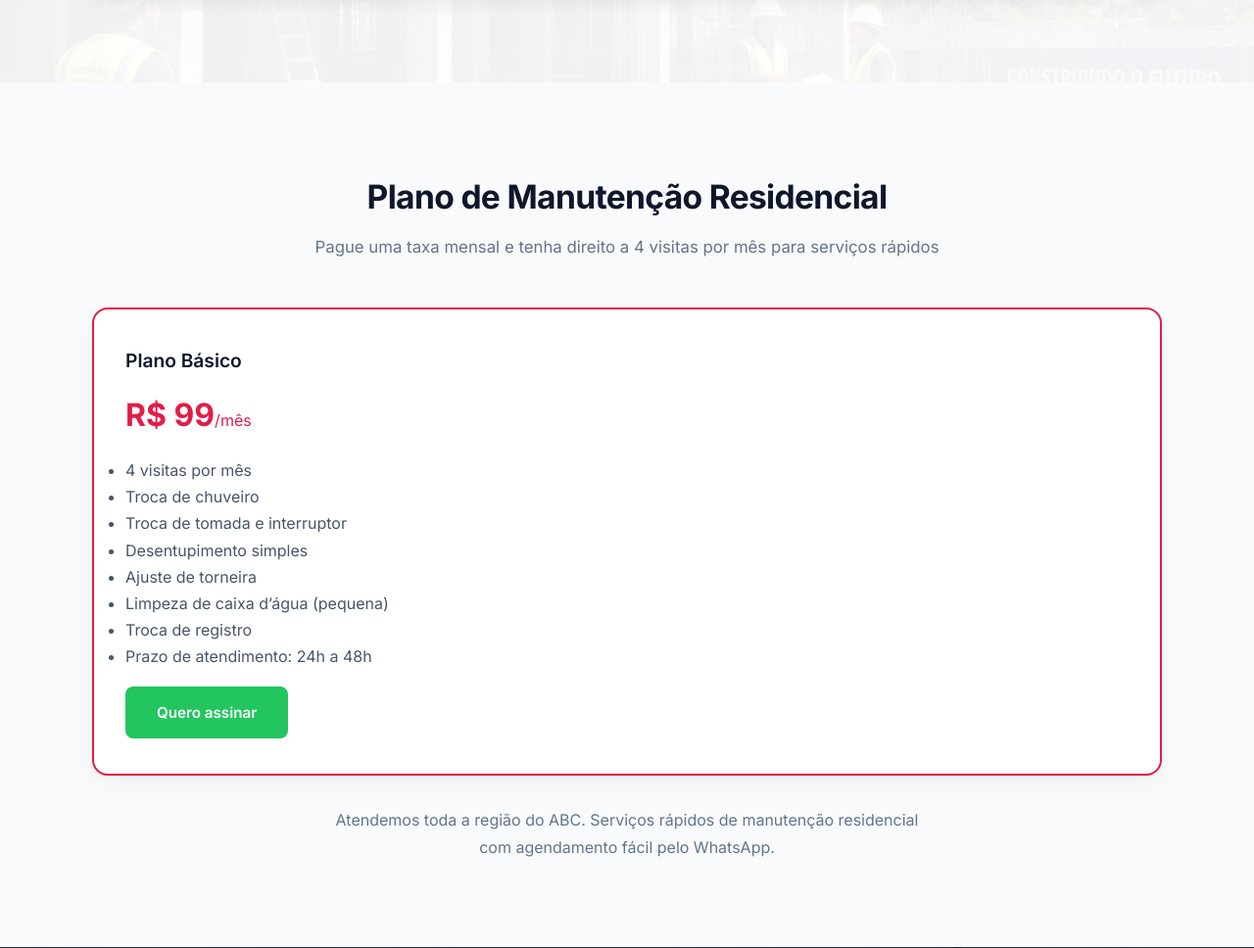
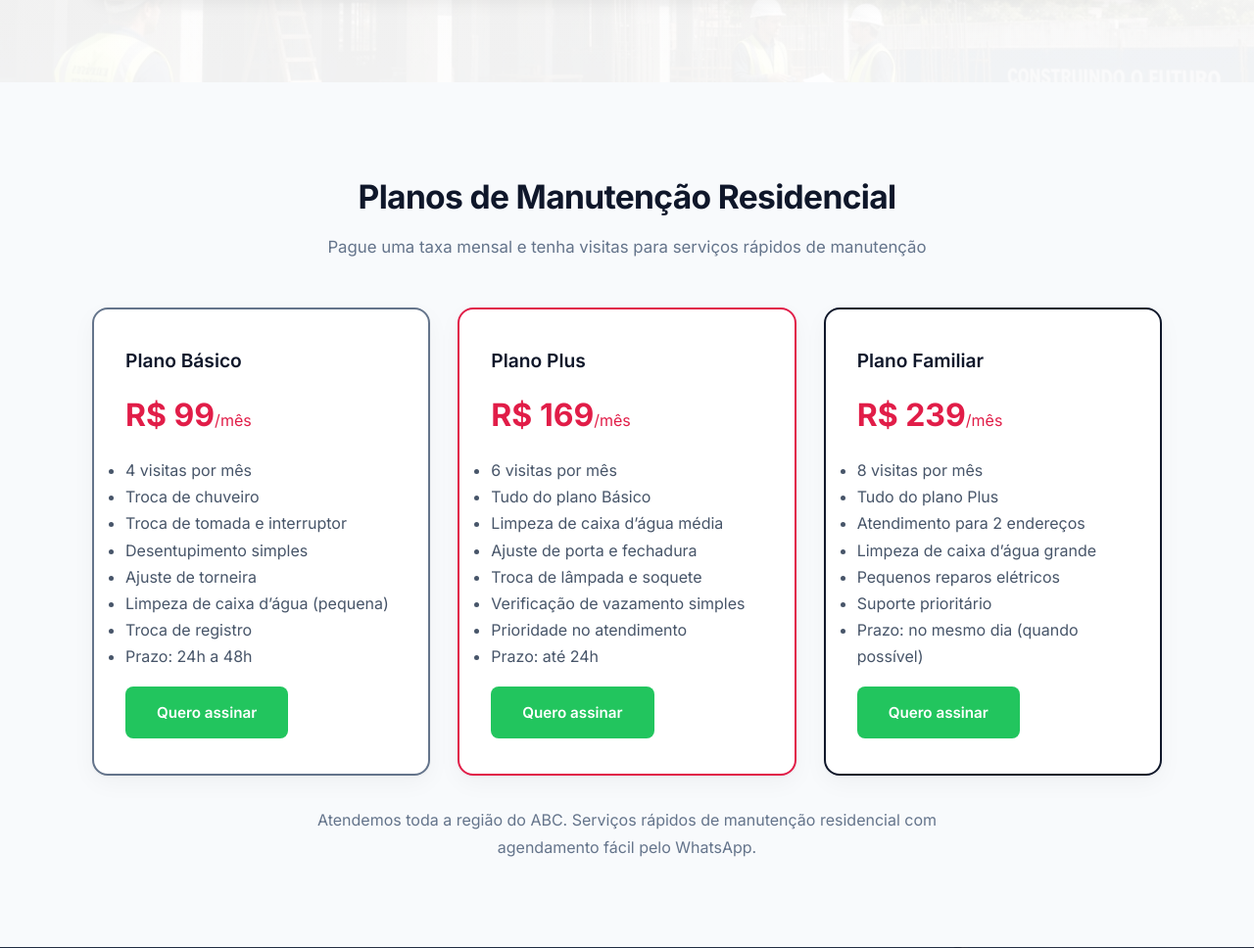
Before and after one commit to coringa187gmailcom-collab/stp-empreiteira, a Flask app: page / in a window 1280 px wide. Shown: the part 3309-4277 px from the top of the page at 98% size. Run offline with Flask 3, Linux system fonts and the light colour scheme.

Commit message:
Adiciona Plano Plus e Familiar + preço R$ 99

```diff
--- a/app.py
+++ b/app.py
@@ -344,18 +344,29 @@ def admin_create_work():
         return redirect(url_for("admin_login"))
     titulo = request.form.get("titulo", "").strip()[:80]
     files = request.files.getlist("foto")
-    if titulo and files and files[0].filename:
-        f = files[0]
-        if allowed(f.filename):
-            name = secure_filename(f.filename)
-            folder = os.path.join(UPLOAD_FOLDER, "obras")
-            os.makedirs(folder, exist_ok=True)
-            path = os.path.join(folder, name)
-            f.save(path)
-            works = load_works()
-            works.append({"titulo": titulo, "imagem": f"/static/uploads/obras/{name}"})
+    if titulo and files:
+        folder = os.path.join(UPLOAD_FOLDER, "obras")
+        os.makedirs(folder, exist_ok=True)
+        works = load_works()
+        added = 0
+        for f in files:
+            if f and f.filename and allowed(f.filename):
+                name = secure_filename(f.filename)
+                # Avoid overwrite
+                base, ext = os.path.splitext(name)
+                i = 1
+                while os.path.exists(os.path.join(folder, name)):
+                    name = f"{base}_{i}{ext}"
+                    i += 1
+                path = os.path.join(folder, name)
+                f.save(path)
+                works.append({"titulo": titulo, "imagem": f"/static/uploads/obras/{name}"})
+                added += 1
+        if added:
             save_works(works)
-            flash("Obra adicionada.", "ok")
+            flash(f"{added} foto(s) adicionada(s) à obra.", "ok")
+        else:
+            flash("Nenhuma foto válida enviada.", "erro")
     return redirect(url_for("admin_panel"))
 
 @app.route("/gestao-stp/obra/edit/<int:idx>", methods=["POST"])
--- a/templates/admin_panel.html
+++ b/templates/admin_panel.html
@@ -47,8 +47,8 @@
       <form method="post" action="/gestao-stp/obra" enctype="multipart/form-data">
         <label>Título da obra</label><br>
         <input type="text" name="titulo" placeholder="Ex: Casa Moderna, Reforma Completa..." required style="width:100%;padding:8px;margin:8px 0;border:1px solid #cbd5e1;border-radius:6px"><br>
-        <label>Foto</label><br>
-        <input type="file" name="foto" accept="image/*" required>
+        <label>Fotos (pode escolher várias)</label><br>
+        <input type="file" name="foto" accept="image/*" multiple required>
         <button type="submit">Adicionar obra</button>
       </form>
     </div>
--- a/templates/index.html
+++ b/templates/index.html
@@ -111,11 +111,11 @@
 
   <section id="plano" class="section bg-light">
     <div class="container">
-      <h2>Plano de Manutenção Residencial</h2>
-      <p class="subtitle">Pague uma taxa mensal e tenha direito a 4 visitas por mês para serviços rápidos</p>
+      <h2>Planos de Manutenção Residencial</h2>
+      <p class="subtitle">Pague uma taxa mensal e tenha visitas para serviços rápidos de manutenção</p>
 
       <div class="grid">
-        <div class="card" style="border: 2px solid #e11d48;">
+        <div class="card" style="border: 2px solid #64748b;">
           <h3>Plano Básico</h3>
           <p style="font-size: 2rem; font-weight: 700; color: #e11d48; margin: 12px 0;">R$ 99<span style="font-size:1rem;font-weight:400">/mês</span></p>
           <ul style="text-align:left; margin: 16px 0; color:#475569;">
@@ -126,13 +126,44 @@
             <li>Ajuste de torneira</li>
             <li>Limpeza de caixa d’água (pequena)</li>
             <li>Troca de registro</li>
-            <li>Prazo de atendimento: 24h a 48h</li>
+            <li>Prazo: 24h a 48h</li>
           </ul>
-          <a href="https://wa.me/5511983182713?text=Olá, quero assinar o Plano de Manutenção Residencial da STP" class="btn btn-whatsapp" target="_blank">Quero assinar</a>
+          <a href="https://wa.me/5511983182713?text=Olá, quero assinar o Plano Básico de Manutenção Residencial da STP" class="btn btn-whatsapp" target="_blank">Quero assinar</a>
+        </div>
+
+        <div class="card" style="border: 2px solid #e11d48;">
+          <h3>Plano Plus</h3>
+          <p style="font-size: 2rem; font-weight: 700; color: #e11d48; margin: 12px 0;">R$ 169<span style="font-size:1rem;font-weight:400">/mês</span></p>
+          <ul style="text-align:left; margin: 16px 0; color:#475569;">
+            <li>6 visitas por mês</li>
+            <li>Tudo do plano Básico</li>
+            <li>Limpeza de caixa d’água média</li>
+            <li>Ajuste de porta e fechadura</li>
+            <li>Troca de lâmpada e soquete</li>
+            <li>Verificação de vazamento simples</li>
+            <li>Prioridade no atendimento</li>
+            <li>Prazo: até 24h</li>
+          </ul>
+          <a href="https://wa.me/5511983182713?text=Olá, quero assinar o Plano Plus de Manutenção Residencial da STP" class="btn btn-whatsapp" target="_blank">Quero assinar</a>
+        </div>
+
+        <div class="card" style="border: 2px solid #0f172a;">
+          <h3>Plano Familiar</h3>
+          <p style="font-size: 2rem; font-weight: 700; color: #e11d48; margin: 12px 0;">R$ 239<span style="font-size:1rem;font-weight:400">/mês</span></p>
+          <ul style="text-align:left; margin: 16px 0; color:#475569;">
+            <li>8 visitas por mês</li>
+            <li>Tudo do plano Plus</li>
+            <li>Atendimento para 2 endereços</li>
+            <li>Limpeza de caixa d’água grande</li>
+            <li>Pequenos reparos elétricos</li>
+            <li>Suporte prioritário</li>
+            <li>Prazo: no mesmo dia (quando possível)</li>
+          </ul>
+          <a href="https://wa.me/5511983182713?text=Olá, quero assinar o Plano Familiar de Manutenção Residencial da STP" class="btn btn-whatsapp" target="_blank">Quero assinar</a>
         </div>
       </div>
 
-      <p style="text-align:center; margin-top:32px; color:#64748b; max-width:600px; margin-left:auto; margin-right:auto;">
+      <p style="text-align:center; margin-top:32px; color:#64748b; max-width:700px; margin-left:auto; margin-right:auto;">
         Atendemos toda a região do ABC. Serviços rápidos de manutenção residencial com agendamento fácil pelo WhatsApp.
       </p>
     </div>
```
